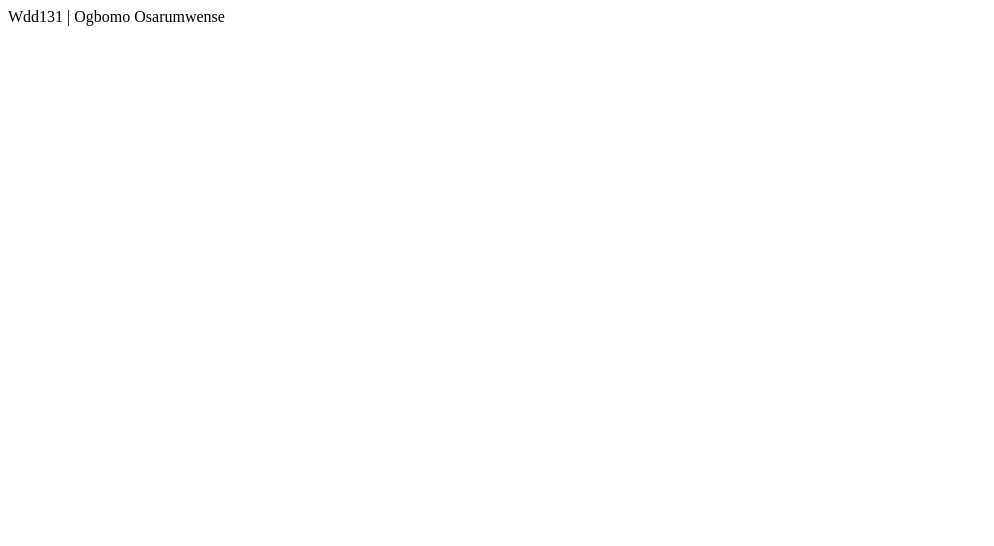
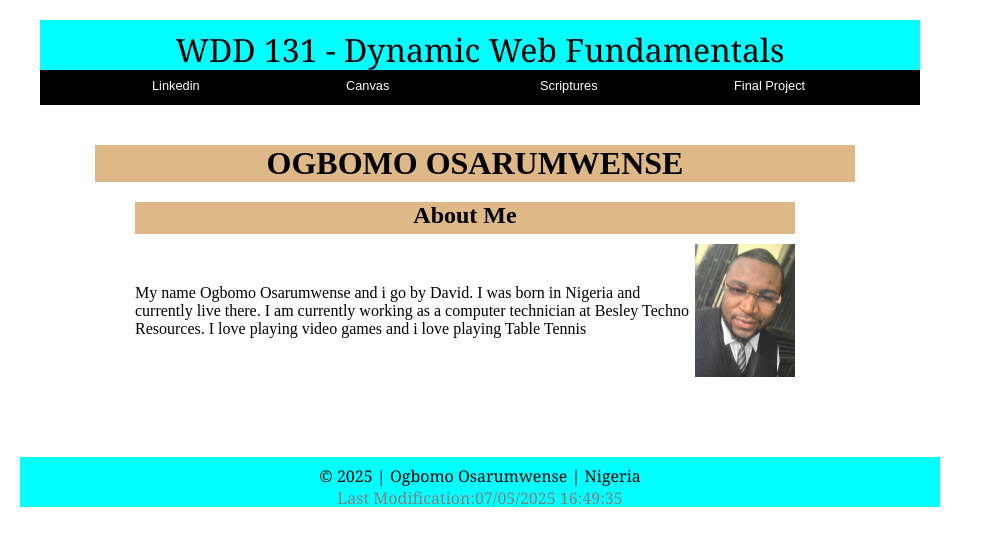
Before and after one commit to Ogbomo288/wdd131, a plain HTML site: page index.html in a window 1280 px wide. Shown: the whole page, without its empty margins (0-994 px from the left). Drawn offline with Linux system fonts and the light colour scheme; a web font is replaced by a local one.

Commit message:
First JavaScript

```diff
--- a/index.html
+++ b/index.html
@@ -3,9 +3,64 @@
 <head>
     <meta charset="UTF-8">
     <meta name="viewport" content="width=device-width, initial-scale=1.0">
-    <title>WDD131</title>
+    <title>WDD 131 - Dynamic Web Fundamentals - Ogbomo Osarumwense</title>
+    <meta name="author" content="Ogbomo Osarumwense">
+    <meta name="description" content="My new Home Page">
+    <link rel="stylesheet" href="styles/base.css">
+    <script src="scripts/getdates.js" defer></script>
+    <link rel="preconnect" href="https://fonts.googleapis.com">
+    <link rel="preconnect" href="https://fonts.gstatic.com" crossorigin>
+    <link
+        href="https://fonts.googleapis.com/css2?family=Roboto:ital,wdth,wght@0,87.5,100..900;1,87.5,100..900&display=swap"
+        rel="stylesheet">
+
+    <link rel="preconnect" href="https://fonts.googleapis.com">
+    <link rel="preconnect" href="https://fonts.gstatic.com" crossorigin>
+    <link
+        href="https://fonts.googleapis.com/css2?family=Poetsen+One&family=Roboto:ital,wdth,wght@0,87.5,100..900;1,87.5,100..900&display=swap"
+        rel="stylesheet">
+
 </head>
 <body>
-    Wdd131 | Ogbomo Osarumwense
+    <header>
+        <span id="course-title">
+            WDD 131 - Dynamic Web Fundamentals
+        </span>
+        <nav>
+            <ul class="navigation">
+                <li><a href="https://www.linkedin.com/in/osarumwense-ogbomo">Linkedin</a></li>
+                <li><a href="https://byupw.instructure.com/">Canvas</a></li>
+                <li><a href="https://www.churchofjesuschrist.org/study/scriptures/nt/1-cor/10?lang=eng">Scriptures</a></li>
+                <li><a href="">Final Project</a></li>
+            </ul>
+        </nav>
+    </header>
+    <main>
+        <h1>OGBOMO OSARUMWENSE</h1>
+
+        <section class="card">
+            <h2>About Me</h2>
+            <p>
+                My name Ogbomo Osarumwense and i go by David. I was born in Nigeria
+                and currently live there. I am currently working as a computer technician at
+                Besley Techno Resources. I love playing video games and i love playing Table Tennis
+            </p>
+            <img src="images/head shot image.webp" alt="My face">
+        </section>
+
+        <section class="card">
+
+        </section>
+    </main>
+    <footer>
+        <p>
+            <span id="currentyear">
+
+            </span>
+           | Ogbomo Osarumwense | Nigeria
+        </p>
+        <p id="lastModified"></p>
+    </footer>
+
 </body>
 </html>
--- /dev/null
+++ b/scripts/getdates.js
@@ -0,0 +1,13 @@
+// select the DOM elements for output
+
+const currentyear = document.querySelector("#currentyear");
+
+// use the date object
+const today = new Date();
+currentyear.innerHTML = `© <span class="highlight">
+    ${today.getFullYear()}</span>`;
+
+// alert(document.lastModified);
+
+// let oLastModif = new Date(document.lastModified);
+document.getElementById('lastModified').textContent = 'Last Modification:' + document.lastModified;
--- /dev/null
+++ b/styles/base.css
@@ -0,0 +1,106 @@
+* {
+    margin: 0;
+    padding: 0;
+    box-sizing: border-box;
+}
+
+header{
+    max-width: 920px;
+    margin-left: 20px;
+    padding: 20px;
+}
+#course-title{
+    display: block;
+    background-color: aqua;
+    text-align: center;
+    height: 50px;
+    font-size: xx-large;
+    font-family: Cambria, Cochin, Georgia, Times, 'Times New Roman', serif;
+    padding: 0.5rem;
+}
+
+.navigation {
+    display: flex;
+    flex-wrap: wrap;
+    justify-content: center;
+    /* align-items: center; */
+    font-family: Arial, sans-serif;
+    background-color: black;
+    flex-direction: row;
+    justify-content: space-evenly;
+    list-style: none;
+    padding: 0;
+    margin: 0;
+    height: 35px;
+}
+
+.navigation a {
+    display: block;
+    color: navy;
+    color: white;
+    text-decoration: none;
+    font-size: 0.8rem;
+    /* border: 1px solid black; */
+    /* background-color: white; */
+    padding: 8px;
+    width: 90px;
+    height: 28px;
+    /* text-align: center; */
+
+}
+
+
+.navigation a:hover {
+    color: tomato;
+    font-weight: 520;
+    text-decoration: underline;
+}
+
+main{
+    max-width: 800px;
+    display: grid;
+    align-self: center;
+    margin-left: 75px;
+    padding: 20px;
+    /* text-align: center; */
+}
+main img{
+    width: 100px;
+}
+main h1{
+    text-align: center;
+    background-color: burlywood;
+}
+
+.card{
+    display: grid;
+    /* grid-template-columns: 1fr 2fr 1fr; */
+    max-width: 700px;
+    margin-left: 20px;
+    padding: 20px;
+    align-items: center;
+}
+
+.card h2{
+    text-align: center;
+    margin-bottom: 10px;
+    padding-bottom: 5px;
+    background-color: burlywood;
+    grid-column-end: span 2;
+}
+
+footer{
+    max-width: 920px;
+    margin-left: 20px;
+    display: block;
+    background-color: aqua;
+    text-align: center;
+    height: 50px;
+    font-size: medium;
+    font-family: Cambria, Cochin, Georgia, Times, 'Times New Roman', serif;
+    padding: 0.5rem;
+}
+
+#lastModified{
+    color: gray;
+}
```
Also changed, not shown: images/head shot image.webp (added).
